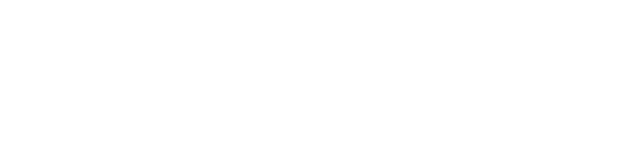
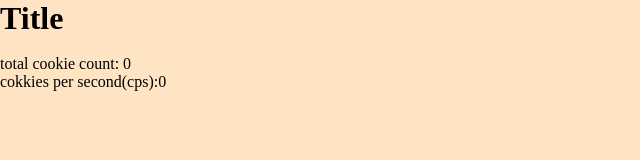
Before and after one commit to PixelPainter91/Week03-Assignment, a plain HTML site: page index.html in a window 1280 px wide. Shown: the whole page, without its empty margins (0-640 px from the left). Drawn offline with Linux system fonts and the light colour scheme.

Commit message:
chore: built structure in html

```diff
--- a/index.html
+++ b/index.html
@@ -3,11 +3,26 @@
 <head>
     <meta charset="UTF-8">
     <meta name="viewport" content="width=device-width, initial-scale=1.0">
-    <link rel="./stylesheet" href="style.css">
+    <link rel="stylesheet" href="./style.css">
     <script src="./app.js" defer></script>
     <title>Document</title>
 </head>
 <body>
+    <header>
+        <h1>Title</h1>
+
+    </header>
+    <main>
+        <img><!--clickable element -->
+
+        <!-- game into-->
+         <p>total cookie count: 0</p>
+         <p>cokkies per second(cps):0 </p>
+         <!--container for upgrades-->
+
+
+    </main>
+
 
 </body>
 </html>
```
